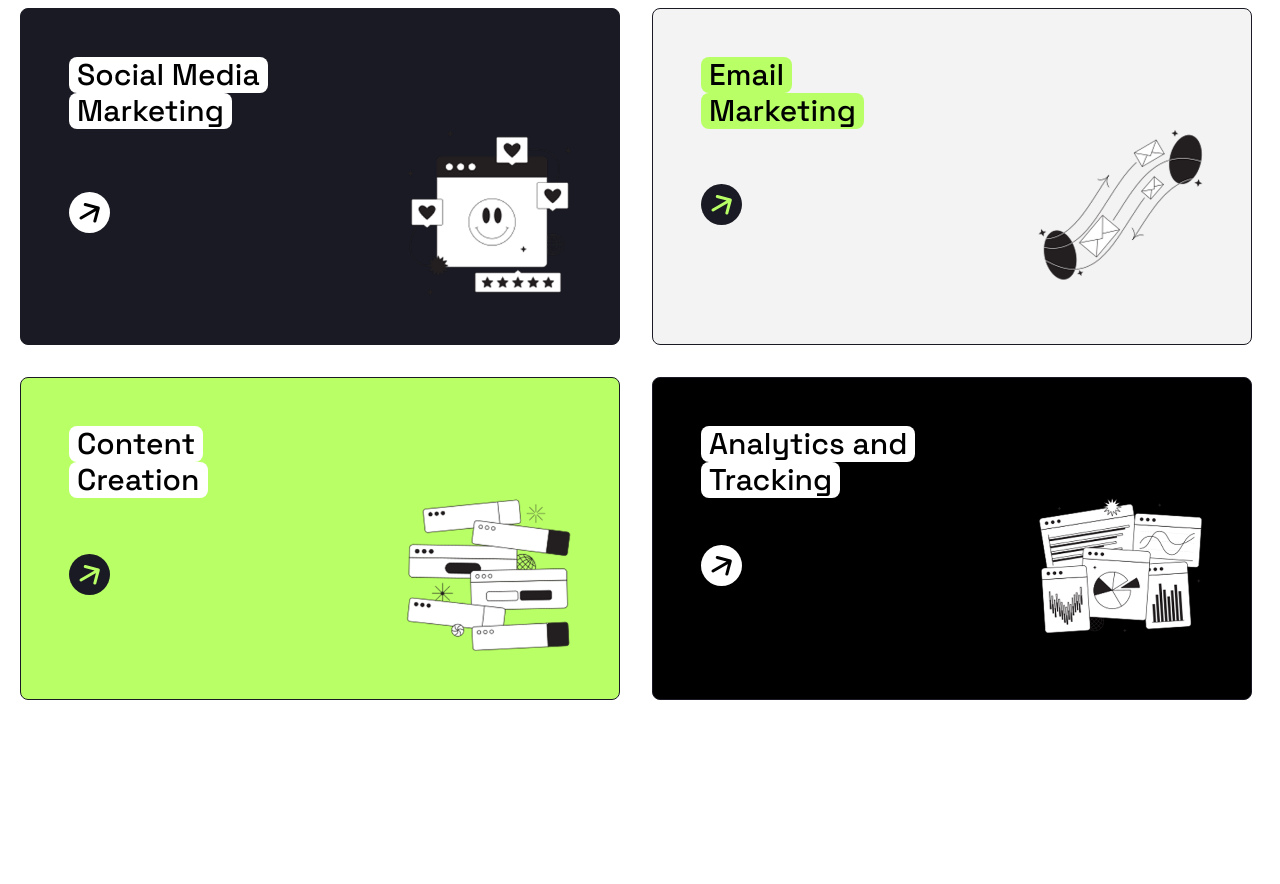
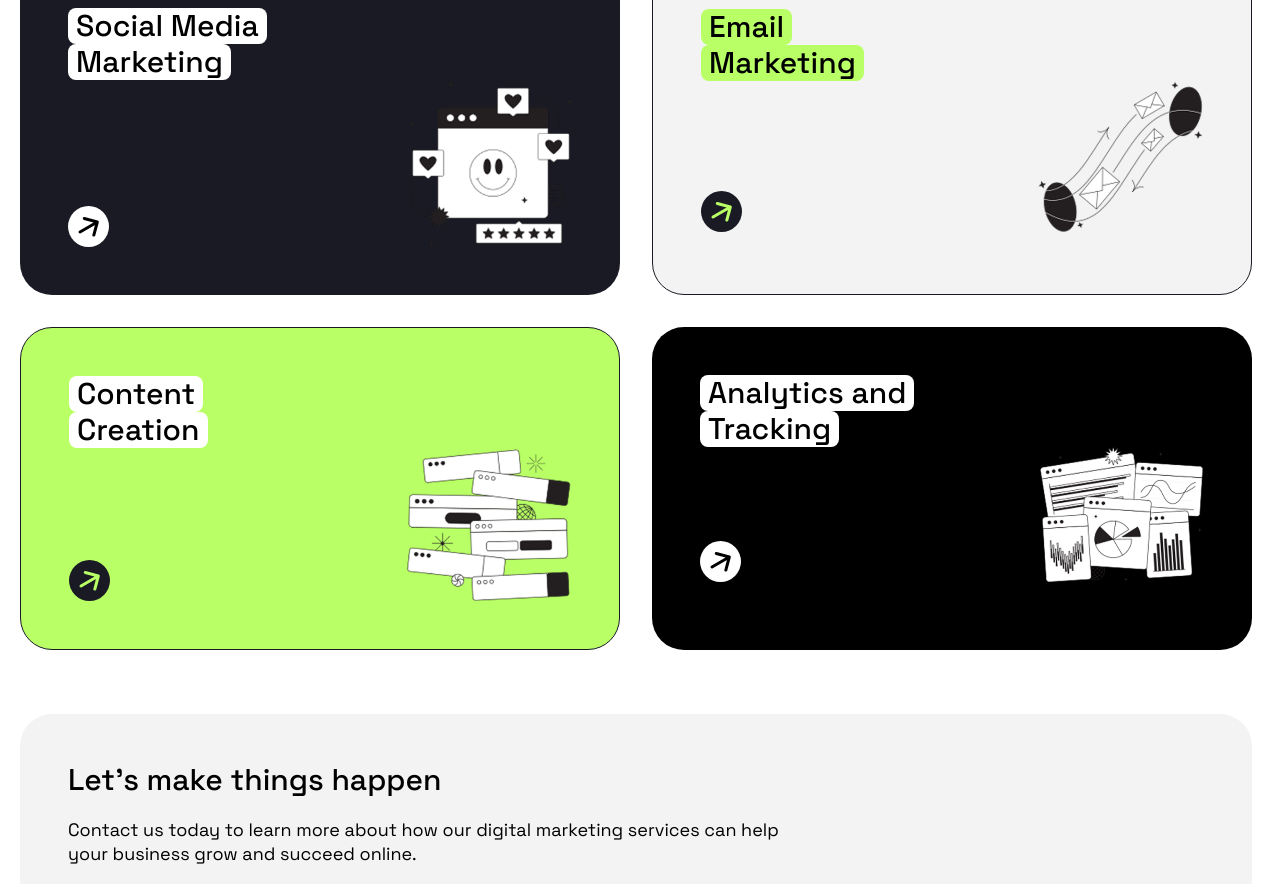
Before and after one commit to moSaeed15/analytics-landing-page, a Next.js app: page / in a window 1280 px wide. Shown: the part 1580-2464 px from the top of the page. Before the commit the page ends 2280 px from the top, so only its background shows below. Built offline with nearby package versions, Linux system fonts and the light colour scheme.

Commit message:
added cta card to services and move constants to a seperate file

```diff
--- a/src/app/globals.css
+++ b/src/app/globals.css
@@ -59,7 +59,7 @@ body {
   }
 
   .button-dark {
-    @apply bg-dark text-white w-full rounded-2xl mt-10 py-5 text-xl;
+    @apply bg-dark text-white w-full rounded-2xl  py-5 text-xl;
   }
 
   .gradient-edge {
@@ -72,6 +72,13 @@ body {
   .service-card {
     @apply border border-dark;
     box-shadow: 0 5 0 0 #191a23;
+  }
+
+  .green-title {
+    @apply bg-green px-2 text-black;
+  }
+  .white-title {
+    @apply bg-white px-2 text-black;
   }
 }
 
--- a/src/app/layout.tsx
+++ b/src/app/layout.tsx
@@ -19,7 +19,7 @@ export default function RootLayout({
 }>) {
   return (
     <html lang="en">
-      <body className={`${spaceGrotesk.className} h-[200vh] antialiased`}>
+      <body className={`${spaceGrotesk.className} pb-28 antialiased`}>
         <main>{children}</main>
       </body>
     </html>
--- /dev/null
+++ b/src/components/Cta.tsx
@@ -0,0 +1,14 @@
+const Cta = () => {
+  return (
+    <div className="mt-16 bg-grey rounded-4xl p-12 ">
+      <h3>Let’s make things happen</h3>
+      <p className="max-w-prose my-5">
+        Contact us today to learn more about how our digital marketing services
+        can help your business grow and succeed online.
+      </p>
+      <button className="button-dark ">Get your proposal</button>
+    </div>
+  );
+};
+
+export default Cta;
--- a/src/components/HeaderContent.tsx
+++ b/src/components/HeaderContent.tsx
@@ -17,7 +17,7 @@ const HeaderContent = () => {
         through a range of services including SEO, PPC, social media marketing,
         and content creation.
       </p>
-      <button className="button-dark">Book a consultation</button>
+      <button className="button-dark mt-10">Book a consultation</button>
     </div>
   );
 };
--- a/src/components/ServiceCard.tsx
+++ b/src/components/ServiceCard.tsx
@@ -21,12 +21,18 @@ const ServiceCard = ({
   const restOfTitle = words.join(' '); // Join the remaining words
 
   return (
-    <div className={` flex flex-col p-12 rounded-lg ${className} `}>
+    <div className={` flex flex-col p-12 rounded-4xl ${className} `}>
       <h3 className={`${textClassName} w-fit rounded-lg`}>{restOfTitle}</h3>
       <h3 className={`${textClassName} w-fit rounded-lg`}> {lastWord}</h3>
 
       <div className="flex justify-between">
-        <Image src={icon} alt="arrow-icon" width={41} height={41} />
+        <Image
+          src={icon}
+          alt="arrow-icon"
+          width={41}
+          height={41}
+          className="self-end"
+        />
         <Image src={image} alt="service-image" width={165} height={130} />
       </div>
     </div>
--- a/src/components/Services.tsx
+++ b/src/components/Services.tsx
@@ -1,57 +1,17 @@
+import Cta from './Cta';
 import ServiceCard from './ServiceCard';
+import { ServiceCards } from '@/constants/index';
 
 const Services = () => {
-  const ServiceCards = [
-    {
-      className: 'bg-grey service-card  ',
-      image: '/illustrations/tokyo-magnifier.png',
-      textClassName: 'bg-green px-2 text-black ',
-      icon: '/icons/arrow-green-black.svg',
-      title: 'Search engine optimization',
-    },
-    {
-      className: 'bg-green service-card  ',
-      image: '/illustrations/tokyo-selecting-a-value.png',
-      textClassName: 'bg-white px-2 text-black ',
-      icon: '/icons/arrow-green-black.svg',
-      title: 'Pay-per-click advertising',
-    },
-    {
-      className: 'bg-dark service-card  ',
-      image: '/illustrations/tokyo-browser-window.png',
-      textClassName: 'bg-white px-2 text-black ',
-      icon: '/icons/arrow-black-white.svg',
-      title: 'Social Media Marketing',
-    },
-    {
-      className: 'bg-grey service-card  ',
-      image: '/illustrations/tokyo-sending-messages.png',
-      textClassName: 'bg-green px-2 text-black ',
-      icon: '/icons/arrow-green-black.svg',
-      title: 'Email Marketing',
-    },
-    {
-      className: 'bg-green service-card  ',
-      image: '/illustrations/tokyo-many-browsers.png',
-      textClassName: 'bg-white px-2 text-black ',
-      icon: '/icons/arrow-green-black.svg',
-      title: 'Content Creation',
-    },
-    {
-      className: 'bg-black service-card  ',
-      image: '/illustrations/tokyo-volumetric-analytics.png',
-      textClassName: 'bg-white px-2 text-black ',
-      icon: '/icons/arrow-black-white.svg',
-      title: 'Analytics and Tracking',
-    },
-  ];
   return (
-    <div className="padding-x flex flex-col justify-center  ">
-      <h2 className="bg-green px-2 rounded-md mb-8 self-center">Services</h2>
+    <section className="padding-x flex flex-col justify-center  ">
+      <h2 className="green-title rounded-md mb-8 self-center">Services</h2>
       <p className="max-w-prose text-center">
         At our digital marketing agency, we offer a range of services to help
         businesses grow and succeed online. These services include:
       </p>
+
+      {/* Service Cards */}
       <div className="grid grid-cols-1 md:grid-cols-2  gap-8 mt-10">
         {ServiceCards.map(service => (
           <ServiceCard
@@ -64,7 +24,9 @@ const Services = () => {
           />
         ))}
       </div>
-    </div>
+
+      <Cta />
+    </section>
   );
 };
 
--- a/src/components/Timeline.tsx
+++ b/src/components/Timeline.tsx
@@ -1,3 +1,4 @@
+import { logosIconsList } from '@/constants';
 import Image from 'next/image';
 
 type LogoIconProps = {
@@ -17,42 +18,18 @@ const LogoIcon = ({ icon }: LogoIconProps) => {
 };
 
 const Timeline = () => {
-  const logosIconsList = [
-    {
-      src: '/icons/Company-logo.svg',
-      alt: 'Amazon',
-    },
-    {
-      src: '/icons/Company-logo-1.svg',
-      alt: 'dribble',
-    },
-    {
-      src: '/icons/Company-logo-2.svg',
-      alt: 'hubspot',
-    },
-    {
-      src: '/icons/Company-logo-3.svg',
-      alt: 'notion',
-    },
-    {
-      src: '/icons/Company-logo-4.svg',
-      alt: 'netflix',
-    },
-    {
-      src: '/icons/Company-logo-5.svg',
-      alt: 'zoom',
-    },
-  ];
-
   return (
     <div className="md:my-20 my-10 relative">
       <div className="gradient-edge" />
       <div className="gradient-edge" />
-      <div className="marquee h-52">
+      <div className="marquee h-40">
         <div className="marquee-box md:gap-12 gap-5">
           {logosIconsList.map(icon => (
             <LogoIcon key={icon.alt} icon={icon} />
           ))}
+
+          {/* repeated the icons to create a continuous effect */}
+
           {logosIconsList.map(icon => (
             <LogoIcon key={icon.alt} icon={icon} />
           ))}
--- a/src/constants/index.js
+++ b/src/constants/index.js
@@ -0,0 +1,71 @@
+export const ServiceCards = [
+  {
+    className: 'bg-grey service-card  ',
+    image: '/illustrations/tokyo-magnifier.png',
+    textClassName: 'green-title ',
+    icon: '/icons/arrow-green-black.svg',
+    title: 'Search engine optimization',
+  },
+  {
+    className: 'bg-green service-card  ',
+    image: '/illustrations/tokyo-selecting-a-value.png',
+    textClassName: 'white-title',
+    icon: '/icons/arrow-green-black.svg',
+    title: 'Pay-per-click advertising',
+  },
+  {
+    className: 'bg-dark  ',
+    image: '/illustrations/tokyo-browser-window.png',
+    textClassName: 'white-title',
+    icon: '/icons/arrow-black-white.svg',
+    title: 'Social Media Marketing',
+  },
+  {
+    className: 'bg-grey service-card  ',
+    image: '/illustrations/tokyo-sending-messages.png',
+    textClassName: 'green-title ',
+    icon: '/icons/arrow-green-black.svg',
+    title: 'Email Marketing',
+  },
+  {
+    className: 'bg-green service-card  ',
+    image: '/illustrations/tokyo-many-browsers.png',
+    textClassName: 'white-title',
+    icon: '/icons/arrow-green-black.svg',
+    title: 'Content Creation',
+  },
+  {
+    className: 'bg-black  ',
+    image: '/illustrations/tokyo-volumetric-analytics.png',
+    textClassName: 'white-title',
+    icon: '/icons/arrow-black-white.svg',
+    title: 'Analytics and Tracking',
+  },
+];
+
+export const logosIconsList = [
+  {
+    src: '/icons/Company-logo.svg',
+    alt: 'Amazon',
+  },
+  {
+    src: '/icons/Company-logo-1.svg',
+    alt: 'dribble',
+  },
+  {
+    src: '/icons/Company-logo-2.svg',
+    alt: 'hubspot',
+  },
+  {
+    src: '/icons/Company-logo-3.svg',
+    alt: 'notion',
+  },
+  {
+    src: '/icons/Company-logo-4.svg',
+    alt: 'netflix',
+  },
+  {
+    src: '/icons/Company-logo-5.svg',
+    alt: 'zoom',
+  },
+];
```
